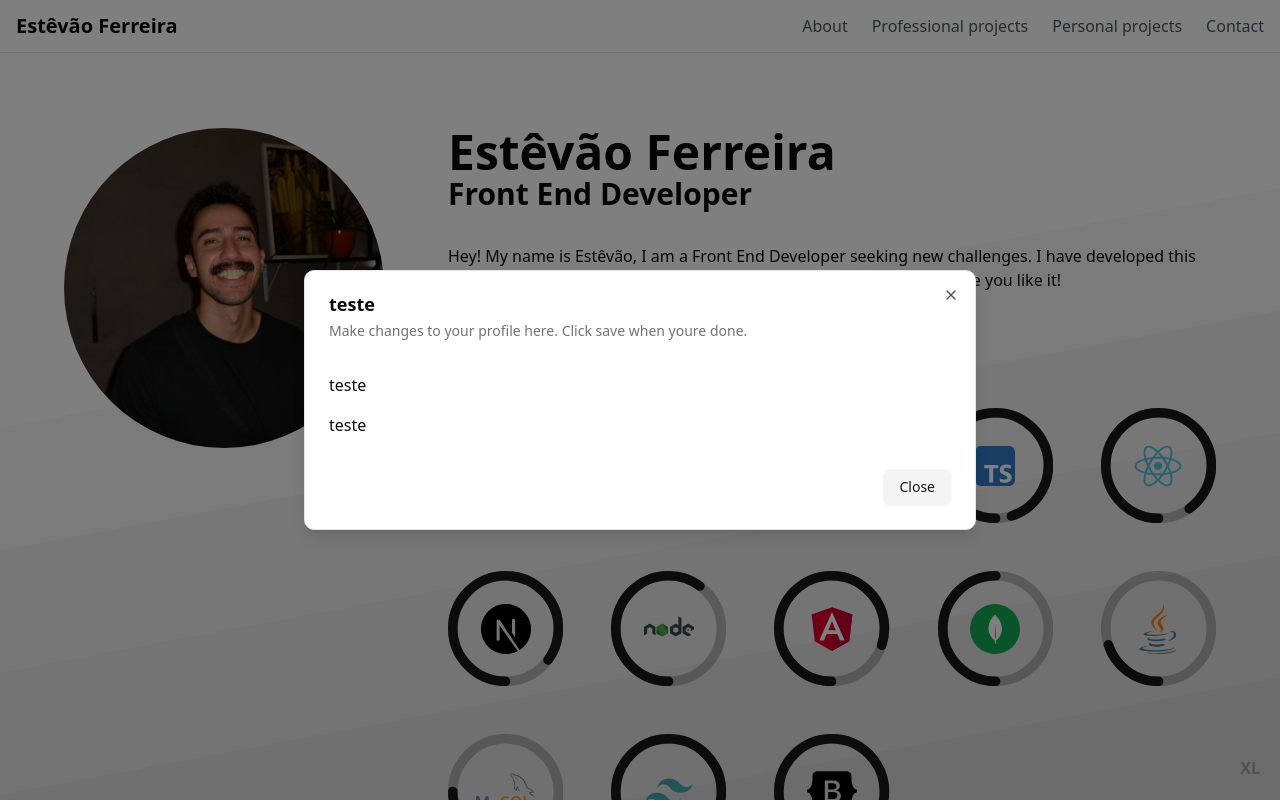
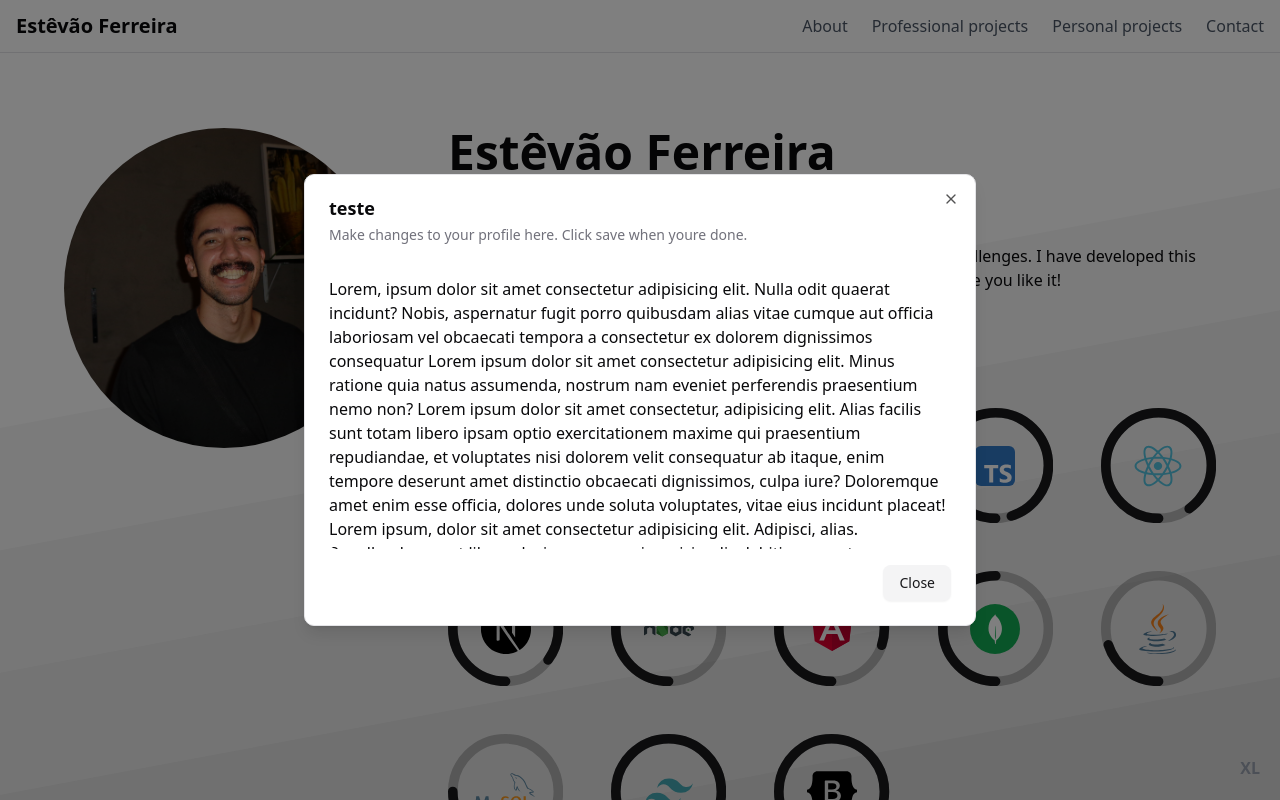
Before and after one commit to estevaof7/next-portfolio, a Next.js app: page / in a window 1280 px wide. Both pictures are taken after a click on the button 505 px from the left and 465 px from the top of the page. Shown: the top 800 px of the page. Built offline with nearby package versions, Linux system fonts and the light colour scheme.

Commit message:
scroll area na modal

```diff
--- a/package.json
+++ b/package.json
@@ -15,6 +15,7 @@
     "@radix-ui/react-dialog": "^1.1.13",
     "@radix-ui/react-navigation-menu": "^1.2.5",
     "@radix-ui/react-progress": "^1.1.2",
+    "@radix-ui/react-scroll-area": "^1.2.8",
     "@radix-ui/react-slot": "^1.1.2",
     "@radix-ui/react-tooltip": "^1.2.4",
     "class-variance-authority": "^0.7.1",
--- a/src/app/components/about/index.tsx
+++ b/src/app/components/about/index.tsx
@@ -23,6 +23,7 @@ import {
   DialogClose,
   DialogTrigger
 } from '@/components/ui/dialog';
+import { ScrollArea } from '@/components/ui/scroll-area';
 
 export default function About() {
   const cards = aboutData.techStack.cards;
@@ -89,14 +90,41 @@ export default function About() {
                           youre done.
                         </DialogDescription>
                       </DialogHeader>
-                      <div className="grid gap-4 py-4">
-                        <div className="grid grid-cols-4 items-center gap-4">
-                          teste
+                      <ScrollArea className="h-72 w-full rounded-md">
+                        <div className="grid gap-4 py-4">
+                          Lorem, ipsum dolor sit amet consectetur adipisicing
+                          elit. Nulla odit quaerat incidunt? Nobis, aspernatur
+                          fugit porro quibusdam alias vitae cumque aut officia
+                          laboriosam vel obcaecati tempora a consectetur ex
+                          dolorem dignissimos consequatur Lorem ipsum dolor sit
+                          amet consectetur adipisicing elit. Minus ratione quia
+                          natus assumenda, nostrum nam eveniet perferendis
+                          praesentium nemo non? Lorem ipsum dolor sit amet
+                          consectetur, adipisicing elit. Alias facilis sunt
+                          totam libero ipsam optio exercitationem maxime qui
+                          praesentium repudiandae, et voluptates nisi dolorem
+                          velit consequatur ab itaque, enim tempore deserunt
+                          amet distinctio obcaecati dignissimos, culpa iure?
+                          Doloremque amet enim esse officia, dolores unde soluta
+                          voluptates, vitae eius incidunt placeat! Lorem ipsum,
+                          dolor sit amet consectetur adipisicing elit. Adipisci,
+                          alias. Repellendus amet libero ducimus quo, enim
+                          reiciendis debitis quaerat, necessitatibus optio
+                          laborum fugit nemo odio ipsum itaque ipsam voluptate
+                          nesciunt maiores ex impedit esse architecto eius.
+                          Corrupti repellendus amet voluptate, laborum error a
+                          ipsam provident consectetur ducimus minima maiores
+                          optio inventore magni neque aliquid eveniet doloremque
+                          tenetur earum, itaque eos quasi eius quas
+                          voluptatibus. Eos modi nobis maiores laboriosam, iste
+                          nihil error ea vel asperiores sunt a ducimus optio
+                          minima necessitatibus enim dolorum repellat tempora
+                          nesciunt autem rem. Itaque animi voluptatibus
+                          assumenda accusamus architecto, magnam eaque possimus
+                          aliquid quaerat nobis?
                         </div>
-                        <div className="grid grid-cols-4 items-center gap-4">
-                          teste
-                        </div>
-                      </div>
+                      </ScrollArea>
+
                       <DialogFooter>
                         <DialogClose asChild>
                           <Button type="button" variant="secondary">
--- /dev/null
+++ b/src/components/ui/scroll-area.tsx
@@ -0,0 +1,58 @@
+'use client';
+
+import * as React from 'react';
+import * as ScrollAreaPrimitive from '@radix-ui/react-scroll-area';
+
+import { cn } from '@/lib/utils';
+
+function ScrollArea({
+  className,
+  children,
+  ...props
+}: React.ComponentProps<typeof ScrollAreaPrimitive.Root>) {
+  return (
+    <ScrollAreaPrimitive.Root
+      data-slot="scroll-area"
+      className={cn('relative', className)}
+      {...props}
+    >
+      <ScrollAreaPrimitive.Viewport
+        data-slot="scroll-area-viewport"
+        className="focus-visible:ring-ring/50 size-full rounded-[inherit] transition-[color,box-shadow] outline-none focus-visible:ring-[3px] focus-visible:outline-1"
+      >
+        {children}
+      </ScrollAreaPrimitive.Viewport>
+      <ScrollBar />
+      <ScrollAreaPrimitive.Corner />
+    </ScrollAreaPrimitive.Root>
+  );
+}
+
+function ScrollBar({
+  className,
+  orientation = 'vertical',
+  ...props
+}: React.ComponentProps<typeof ScrollAreaPrimitive.ScrollAreaScrollbar>) {
+  return (
+    <ScrollAreaPrimitive.ScrollAreaScrollbar
+      data-slot="scroll-area-scrollbar"
+      orientation={orientation}
+      className={cn(
+        'flex touch-none p-px transition-colors select-none',
+        orientation === 'vertical' &&
+          'h-full w-2.5 border-l border-l-transparent',
+        orientation === 'horizontal' &&
+          'h-2.5 flex-col border-t border-t-transparent',
+        className
+      )}
+      {...props}
+    >
+      <ScrollAreaPrimitive.ScrollAreaThumb
+        data-slot="scroll-area-thumb"
+        className="bg-border relative flex-1 rounded-full"
+      />
+    </ScrollAreaPrimitive.ScrollAreaScrollbar>
+  );
+}
+
+export { ScrollArea, ScrollBar };
```
Also changed, not shown: 1 other file (tests, documents, lock files or other folders).
